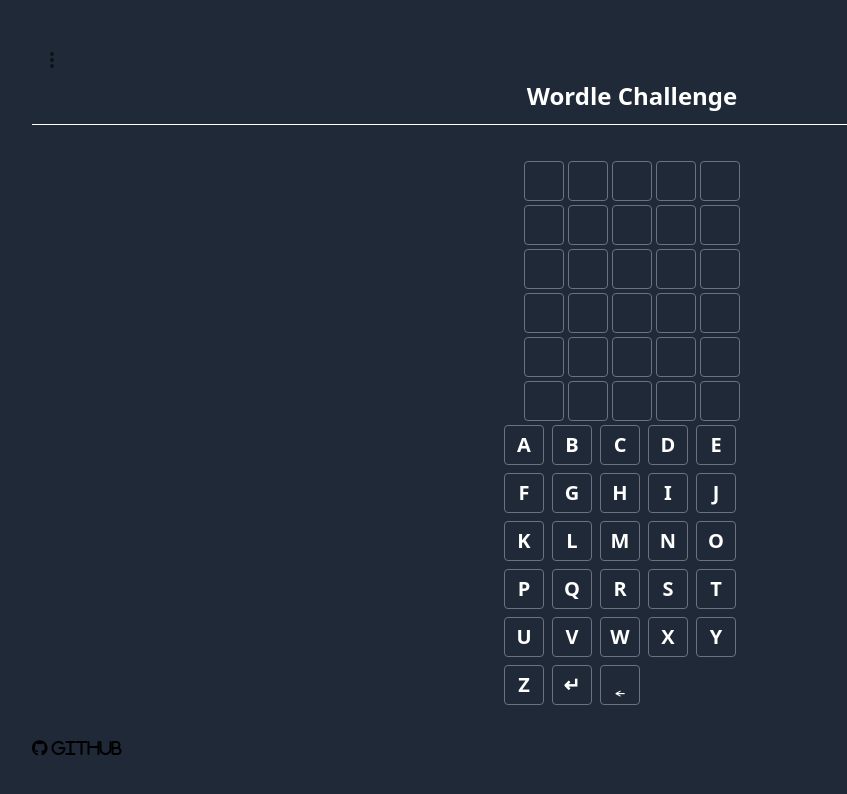
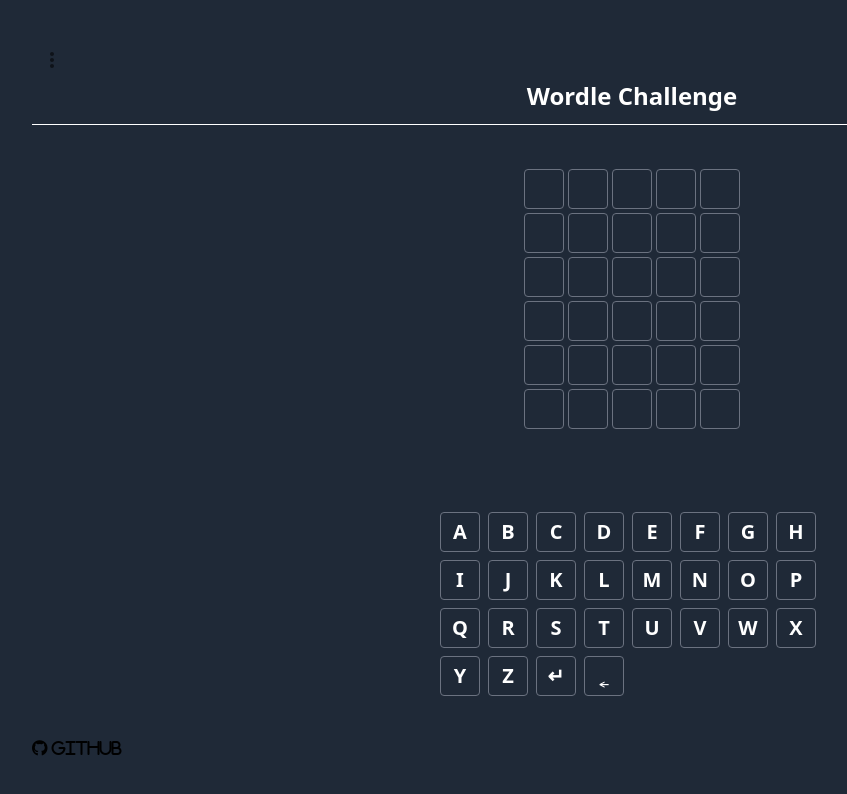
Before and after one commit to Kintoraa/wordleGame, a React (Vite) app: page / in a window 1280 px wide. Shown: the top 794 px of the page, without its empty margins (8-855 px from the left). Built offline with nearby package versions, Linux system fonts and the light colour scheme.

Commit message:
vers 1.6

```diff
--- a/src/assets/components/Game/CheckGame.jsx
+++ b/src/assets/components/Game/CheckGame.jsx
@@ -139,6 +139,7 @@ export const CheckGame = () => {
 
   return (
     <>
+      <div className=" m-auto w-64">
         {[...Array(6)].map((_, rowIndex) => (
           <div key={rowIndex} className="m-1 flex justify-center gap-1">
             {[...Array(5)].map((_, caseIndex) => {
@@ -149,6 +150,7 @@ export const CheckGame = () => {
             })}
           </div>
         ))}
+      </div>
       {isWin === 1 && <WinDialog></WinDialog>}
       {isWin === 2 && <LoseDialog word={word}></LoseDialog>}
       <KeyBoard setClicledKey={setClickedKey}></KeyBoard>
--- a/src/assets/components/Interface/GameBoard.jsx
+++ b/src/assets/components/Interface/GameBoard.jsx
@@ -4,9 +4,7 @@ import { UseContextForLetter } from "../Hooks/UseContextForLetter.jsx";
 export const GameBoard = ({ word }) => {
   return (
     <UseContextForLetter>
-      <div className=" m-auto w-64">
-        <CheckGame word={word}></CheckGame>
-      </div>
+      <CheckGame word={word}></CheckGame>
     </UseContextForLetter>
   );
 };
--- a/src/assets/components/Interface/KeyBoard.jsx
+++ b/src/assets/components/Interface/KeyBoard.jsx
@@ -2,7 +2,7 @@ import { CaseKeyBoard } from "./Case.jsx";
 
 export const KeyBoard = ({ setClicledKey }) => {
   return (
-    <div className=" m-auto flex flex-wrap gap-2">
+    <div className=" m-auto flex max-w-96 flex-wrap gap-2">
       <CaseKeyBoard setClicledKey={setClicledKey}></CaseKeyBoard>
     </div>
   );
```
Lines whose indentation alone changed are shown as unchanged.
